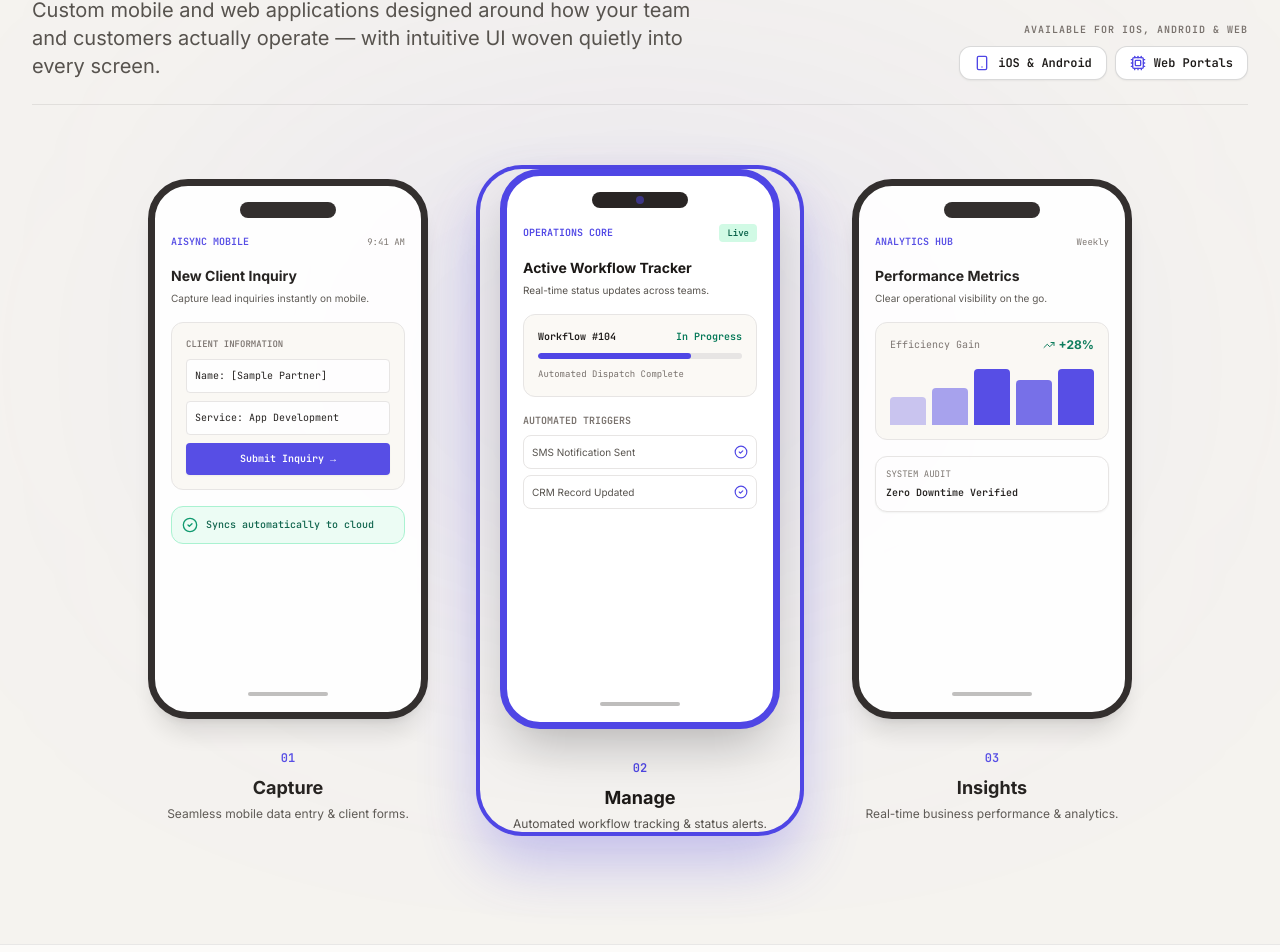
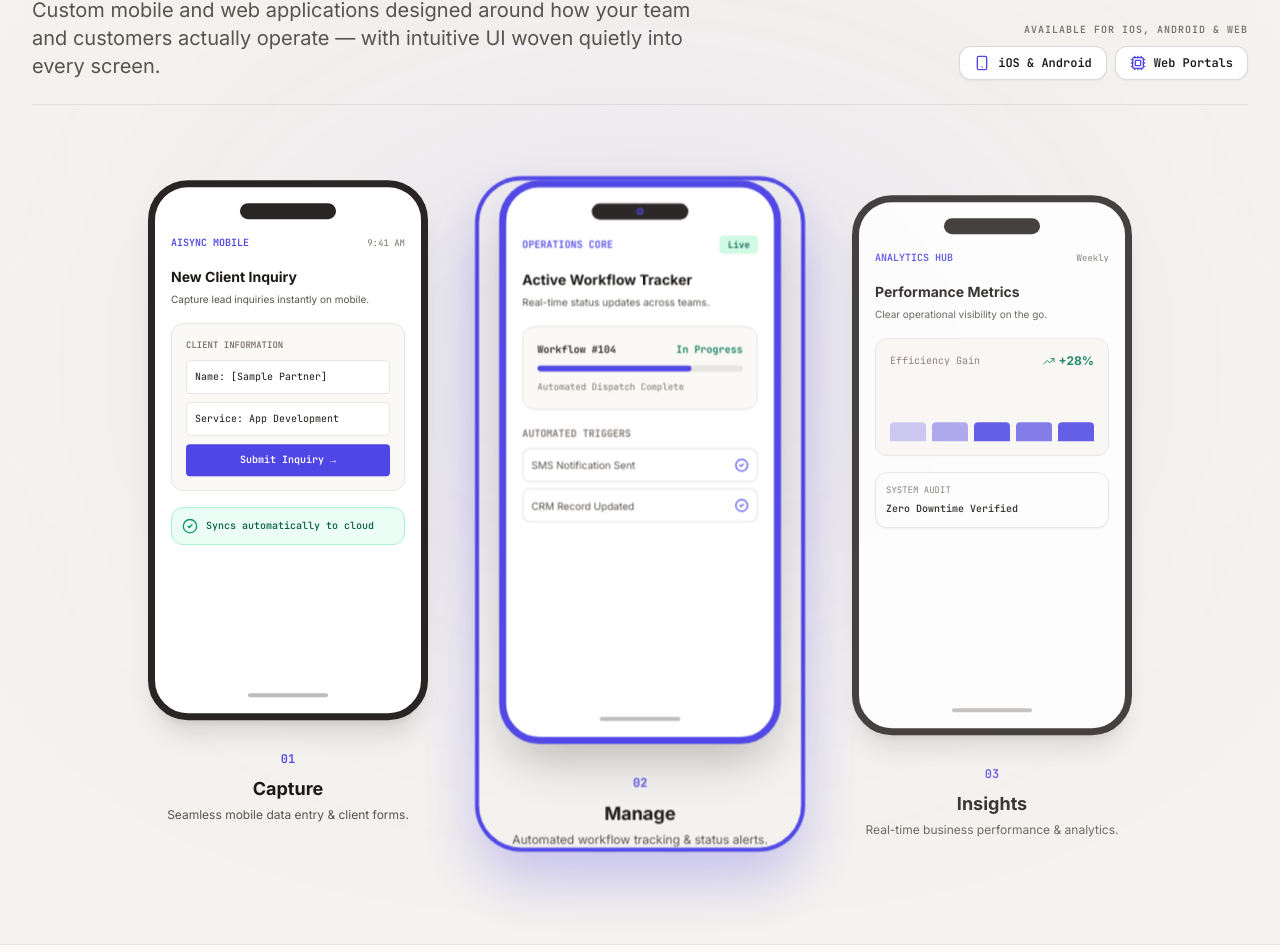
Before and after one commit to Indranil-sawant/AIsync, a React (Vite) app: page / in a window 1280 px wide. Shown: the part 7281-8233 px from the top of the page. Built offline with nearby package versions, Linux system fonts and the light colour scheme.

Commit message:
feat: implement scroll-scrubbed progressive reveals for 3-device showcase

```diff
--- a/src/components/home/SeeItInActionMobileShowcase.tsx
+++ b/src/components/home/SeeItInActionMobileShowcase.tsx
@@ -1,21 +1,61 @@
-import React, { useState } from 'react';
+import React, { useState, useRef } from 'react';
 import { Smartphone, CheckCircle2, TrendingUp, Cpu, Sparkles } from 'lucide-react';
-import { motion } from 'framer-motion';
+import { motion, useScroll, useTransform, useMotionValueEvent } from 'framer-motion';
 
 export const SeeItInActionMobileShowcase: React.FC = () => {
+  const sectionRef = useRef<HTMLDivElement>(null);
   const [activeFrame, setActiveFrame] = useState<number>(2); // 2 is center default
 
+  // Scroll Progress Scrubbing
+  const { scrollYProgress } = useScroll({
+    target: sectionRef,
+    offset: ['start end', 'end start'],
+  });
+
+  // Scroll-linked transforms
+  const headerOpacity = useTransform(scrollYProgress, [0.1, 0.3], [0.3, 1]);
+  const headerY = useTransform(scrollYProgress, [0.1, 0.3], [30, 0]);
+
+  const frame1Y = useTransform(scrollYProgress, [0.2, 0.5], [45, 0]);
+  const frame1Opacity = useTransform(scrollYProgress, [0.2, 0.45], [0.4, 1]);
+
+  const frame2Y = useTransform(scrollYProgress, [0.25, 0.55], [70, 0]);
+  const frame2Scale = useTransform(scrollYProgress, [0.25, 0.55], [0.95, 1.02]);
+  const frame2Opacity = useTransform(scrollYProgress, [0.25, 0.5], [0.5, 1]);
+
+  const frame3Y = useTransform(scrollYProgress, [0.3, 0.6], [45, 0]);
+  const frame3Opacity = useTransform(scrollYProgress, [0.3, 0.55], [0.4, 1]);
+
+  const chartHeight = useTransform(scrollYProgress, [0.4, 0.75], ['10%', '100%']);
+
+  // Dynamic active focus switching based on scroll position
+  useMotionValueEvent(scrollYProgress, 'change', (latest) => {
+    if (latest < 0.4) {
+      setActiveFrame(1);
+    } else if (latest >= 0.4 && latest < 0.65) {
+      setActiveFrame(2);
+    } else {
+      setActiveFrame(3);
+    }
+  });
+
   return (
-    <section className="py-28 bg-[#f5f3ef] border-t border-border-subtle relative overflow-hidden">
+    <section
+      ref={sectionRef}
+      className="py-28 bg-[#f5f3ef] border-t border-border-subtle relative overflow-hidden"
+    >
       {/* Background Radial Glow */}
       <div className="absolute top-1/2 left-1/2 -translate-x-1/2 -translate-y-1/2 w-[800px] h-[400px] bg-accent-primary/10 rounded-full blur-[160px] pointer-events-none" />
 
       <div className="max-w-7xl mx-auto px-4 sm:px-6 lg:px-8 relative z-10 space-y-16">
 
-        {/* Section Header with Top Right Badges */}
-        <div className="flex flex-col md:flex-row md:items-end justify-between gap-6 pb-6 border-b border-border-subtle">
+        {/* Section Header with Scroll Fade Reveal */}
+        <motion.div
+          style={{ opacity: headerOpacity, y: headerY }}
+          className="flex flex-col md:flex-row md:items-end justify-between gap-6 pb-6 border-b border-border-subtle"
+        >
           <div className="space-y-3 max-w-2xl">
-            <span className="text-xs font-mono uppercase tracking-widest text-accent-primary font-semibold flex items-center gap-2">
+            <span className="text-xs font-mono uppercase tracking-widest text-accent-primary font-bold flex items-center gap-2">
               <Sparkles className="w-4 h-4" /> Real-World Product Showcase
             </span>
             <h2 className="text-3xl sm:text-5xl lg:text-6xl font-extrabold tracking-tight text-text-primary">
@@ -42,13 +82,14 @@ export const SeeItInActionMobileShowcase: React.FC = () => {
               </div>
             </div>
           </div>
-        </div>
+        </motion.div>
 
-        {/* 3 Smartphone Mockup Devices Side-by-Side */}
+        {/* 3 Smartphone Mockup Devices with Scroll-Driven Progressive Assembly */}
         <div className="grid grid-cols-1 md:grid-cols-3 gap-8 items-center max-w-5xl mx-auto">
 
           {/* FRAME 01: CAPTURE */}
           <motion.div
+            style={{ y: frame1Y, opacity: frame1Opacity }}
             whileHover={{ y: -10, scale: 1.02 }}
             onClick={() => setActiveFrame(1)}
             className={`cursor-pointer transition-all duration-300 ${
@@ -102,9 +143,10 @@ export const SeeItInActionMobileShowcase: React.FC = () => {
             </div>
           </motion.div>
 
-          {/* FRAME 02: MANAGE (CENTER HIGHLIGHT) */}
+          {/* FRAME 02: MANAGE (CENTER HIGHLIGHT - SCROLL LIFTED) */}
           <motion.div
-            whileHover={{ y: -10, scale: 1.02 }}
+            style={{ y: frame2Y, scale: frame2Scale, opacity: frame2Opacity }}
+            whileHover={{ y: -10, scale: 1.04 }}
             onClick={() => setActiveFrame(2)}
             className={`cursor-pointer transition-all duration-300 ${
               activeFrame === 2 ? 'ring-4 ring-accent-primary rounded-[42px] shadow-[0_30px_60px_rgba(79,70,229,0.3)]' : 'opacity-95 hover:opacity-100'
@@ -164,8 +206,9 @@ export const SeeItInActionMobileShowcase: React.FC = () => {
             </div>
           </motion.div>
 
-          {/* FRAME 03: INSIGHTS */}
+          {/* FRAME 03: INSIGHTS (SCROLL PROGRESSIVE BAR CHART) */}
           <motion.div
+            style={{ y: frame3Y, opacity: frame3Opacity }}
             whileHover={{ y: -10, scale: 1.02 }}
             onClick={() => setActiveFrame(3)}
             className={`cursor-pointer transition-all duration-300 ${
@@ -195,13 +238,13 @@ export const SeeItInActionMobileShowcase: React.FC = () => {
                       <TrendingUp className="w-3 h-3" /> +28%
                     </span>
                   </div>
-                  {/* Mock Bar Chart */}
+                  {/* Scroll-Driven Bar Chart Growth */}
                   <div className="h-16 flex items-end justify-between gap-1.5 pt-2">
-                    <div className="w-full bg-accent-primary/30 h-1/2 rounded-t" />
-                    <div className="w-full bg-accent-primary/50 h-2/3 rounded-t" />
-                    <div className="w-full bg-accent-primary h-full rounded-t" />
-                    <div className="w-full bg-accent-primary/80 h-4/5 rounded-t" />
-                    <div className="w-full bg-accent-primary h-full rounded-t" />
+                    <motion.div style={{ height: chartHeight }} className="w-full bg-accent-primary/30 rounded-t" />
+                    <motion.div style={{ height: chartHeight }} className="w-full bg-accent-primary/50 rounded-t" />
+                    <motion.div style={{ height: chartHeight }} className="w-full bg-accent-primary rounded-t" />
+                    <motion.div style={{ height: chartHeight }} className="w-full bg-accent-primary/80 rounded-t" />
+                    <motion.div style={{ height: chartHeight }} className="w-full bg-accent-primary rounded-t" />
                   </div>
                 </div>
 
```
